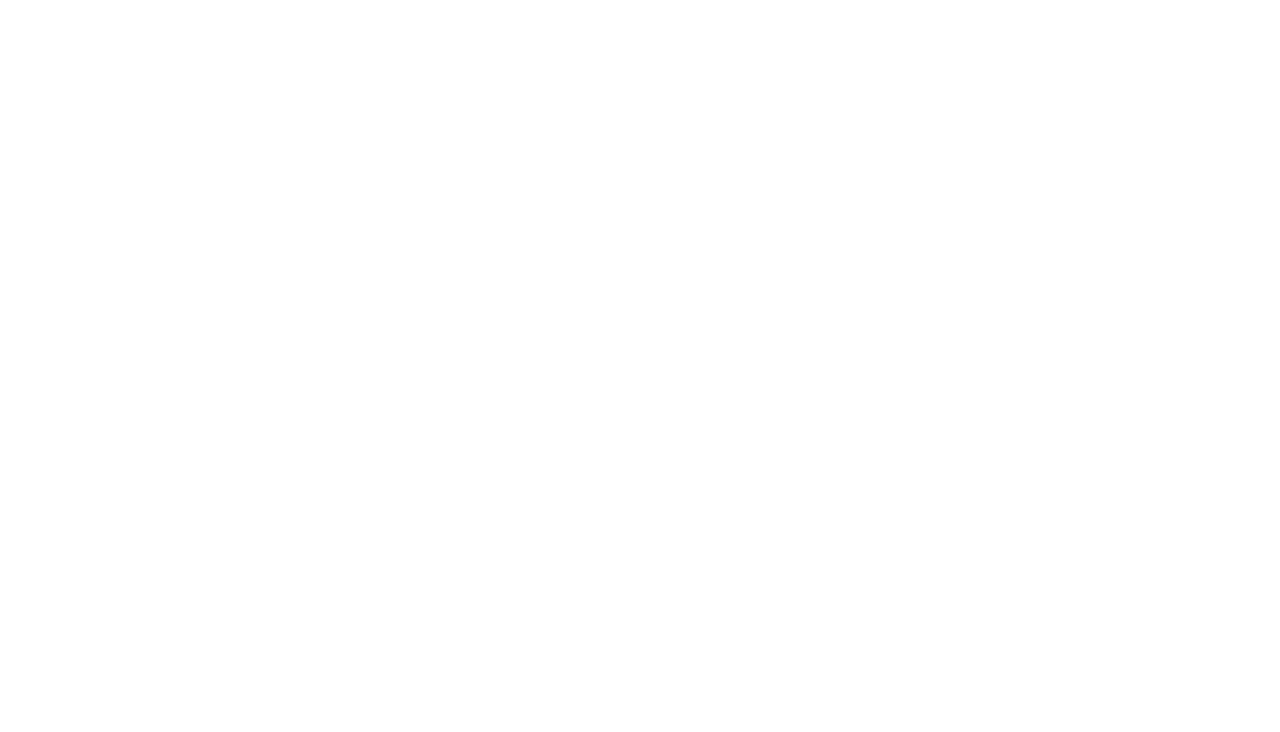
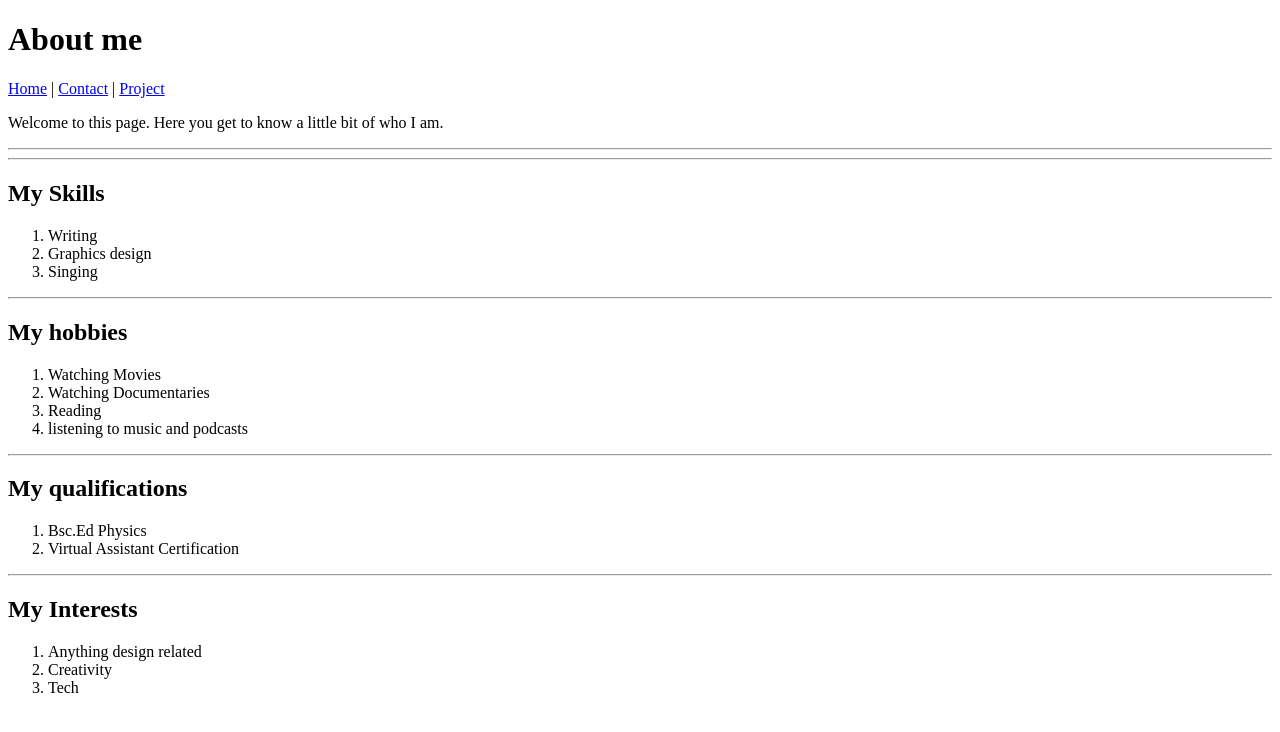
Before and after one commit to irorunoluwa1/htmlproject-1, a plain HTML site: page about.html in a window 1280 px wide. Drawn offline with Linux system fonts and the light colour scheme.

Commit message:
updated the abut me page and added project page

```diff
--- a/about.html
+++ b/about.html
@@ -1,10 +1,48 @@
 <!DOCTYPE html>
 <html>
   <head>
-    <title></title>
+    <title>MY BIO</title>
   </head>
   <body>
-    <h1></h1>
-    <p></p>
-  </body>
+    <h1>About me</h1>
+    <a href="index.html" title="home page"> Home</a>
+    |
+    <a href="contact.html" title="Contact page"> Contact</a>
+    |
+    <a href="project.html" title="My project"> Project</a>
+     <p>Welcome to this page. Here you get to know a little bit of who I am.</p>
+ <hr>
+ <hr>
+
+    <h2>My Skills</h2>
+      <ol>
+        <li>Writing</li>
+        <li>Graphics design</li>
+        <li>Singing</li>
+      </ol>
+      <hr>
+    <h2>My hobbies</h2>
+      <ol>
+        <li>Watching Movies</li>
+        <li>Watching Documentaries</li>
+        <li>Reading</li>
+        <li>listening to music and podcasts</li>
+      </ol>
+      <hr>
+    <h2>My qualifications</h2>
+      <ol>
+        <li>Bsc.Ed Physics</li>
+        <li>Virtual Assistant Certification</li>
+      </ol>
+      <hr>
+    <h2>My Interests</h2>
+      <ol>
+        <li>Anything design related</li>
+        <li>Creativity</li>
+        <li>Tech</li>
+      </ol>
+
+
+
+    </body>
 </html>
```
Also changed, not shown: index.html (+3 -2 lines), project.html (added).
